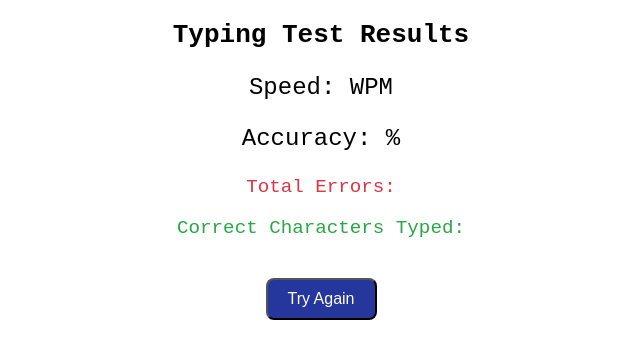
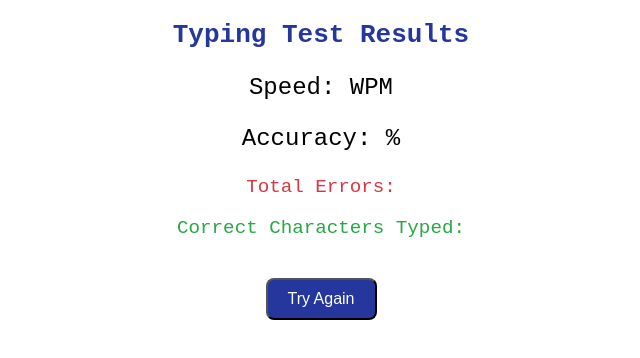
Before and after one commit to Mrinal199/frontend-monkeytype, a React (Create React App) app: page /results in a window 1280 px wide. Shown: the top 358 px of the page, without its empty margins (319-959 px from the left). Built offline with nearby package versions, Linux system fonts and the light colour scheme.

Commit message:
message-colors

```diff
--- a/src/Components/result.js
+++ b/src/Components/result.js
@@ -8,7 +8,7 @@ const Results = () => {
 
   return (
     <div style={{ textAlign: "center", fontFamily: "monospace", marginTop: "20px" }}>
-      <h1>Typing Test Results</h1>
+      <h1 style={{color:"#25369d"}}>Typing Test Results</h1>
       <p style={{ fontSize: "1.5rem" }}>Speed: {wpm} WPM</p>
       <p style={{ fontSize: "1.5rem" }}>Accuracy: {accuracy}%</p>
       <p style={{ fontSize: "1.2rem", color:"#dc3545"}}>Total Errors: {errors}</p>
```
